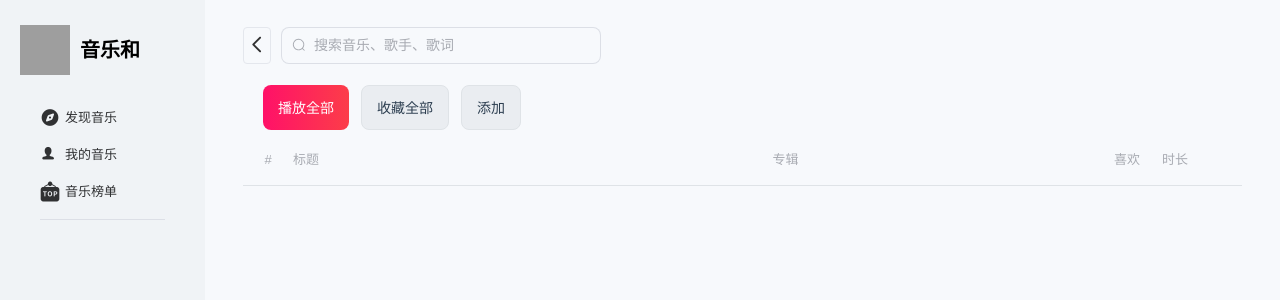
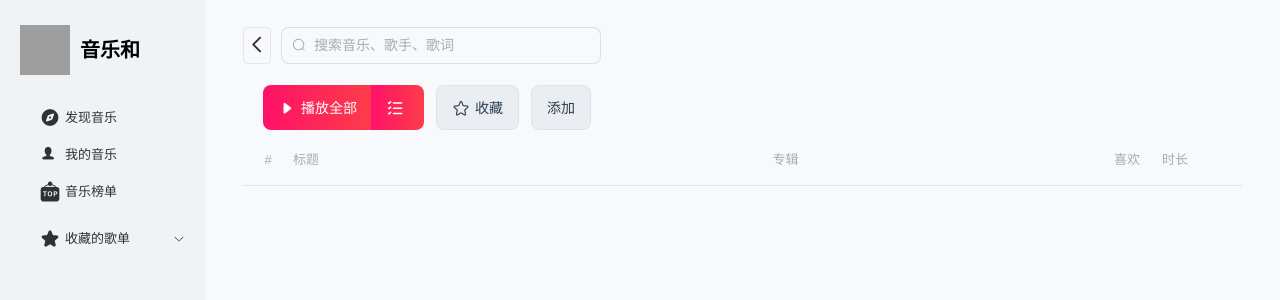
Before and after one commit to HeHang0/musiche, a Vue app in the folder web/: page /recent in a window 1280 px wide. Shown: the top 300 px of the page. Built offline with nearby package versions, Linux system fonts and the light colour scheme; grey boxes are pictures that could not be loaded; a web font is replaced by a local one.

Commit message:
Favorite playlist

```diff
--- a/web/src/App.vue
+++ b/web/src/App.vue
@@ -7,6 +7,8 @@ import CurrentList from './components/CurrentList.vue';
 import PlayDetail from './components/PlayDetail.vue';
 import WindowHelper from './components/WindowHelper.vue';
 import { webView2Services } from './utils/utils';
+import { usePlayStore } from './stores/play';
+const play = usePlayStore();
 document.addEventListener(
   'error',
   function (event: ErrorEvent) {
@@ -25,7 +27,9 @@ document.addEventListener(
     direction="vertical"
     :class="webView2Services.enabled ? 'webview-host' : ''">
     <el-scrollbar class="music-root">
-      <el-container class="music-layout-top">
+      <el-container
+        class="music-layout-top"
+        :class="play.musicList.length > 0 ? '' : 'music-layout-top-full'">
         <SideMenu />
 
         <el-container class="music-layout-right" direction="vertical">
@@ -62,6 +66,9 @@ document.addEventListener(
     overflow: hidden;
     height: calc(100vh - 80px);
     min-height: 600px;
+    &-full {
+      height: 100vh;
+    }
   }
   &-top,
   .music-footer {
--- a/web/src/assets/base.css
+++ b/web/src/assets/base.css
@@ -20,7 +20,7 @@
   --music-page-padding-horizontal: 38px;
   --music-border-radio: 8px;
   --music-progress-height: 4px;
-  --music-button-margin: 20px;
+  --music-button-margin: 12px;
   --music-progress-hover-height: var(--music-progress-height);
   --music-text-color: #2c3e50;
   --music-highlight-color: #0c73c2;
@@ -62,7 +62,8 @@
   background: var(--music-button-info-background-hover);
   border-color: var(--music-button-info-border-color);
 }
-.music-button-pure + .music-button-pure {
+.el-button-group + button,
+button + button {
   margin-left: var(--music-button-margin);
 }
 .music-button-pure {
@@ -267,3 +268,21 @@ body {
   -webkit-animation: spin 30s linear 30s 5 alternate;
   animation: spin 30s linear infinite;
 }
+
+.text-overflow-1 {
+  white-space: nowrap;
+  overflow: hidden;
+  text-overflow: ellipsis;
+}
+
+.text-overflow-2 {
+  /* flex: 1; */
+  overflow: hidden;
+  text-overflow: ellipsis;
+  display: -webkit-box;
+  -webkit-line-clamp: 2;
+  -webkit-box-orient: vertical;
+  white-space: pre-line;
+  overflow-wrap: break-word;
+  line-height: 1.6;
+}
--- a/web/src/assets/main.css
+++ b/web/src/assets/main.css
@@ -34,3 +34,8 @@ body {
   font-family: 'icon-font';
   font-size: 20px;
 }
+
+button .music-icon {
+  font-size: 18px;
+  margin-right: 5px;
+}
--- a/web/src/components/CurrentList.vue
+++ b/web/src/components/CurrentList.vue
@@ -17,7 +17,10 @@ const play = usePlayStore();
         </span>
       </span>
       <span>
-        <span class="music-icon">收藏全部</span>
+        <span>
+          <span class="music-icon">藏</span>
+          <span>收藏全部</span>
+        </span>
         <span class="music-icon" @click="play.clearMusicList">清空</span>
       </span>
     </div>
--- a/web/src/components/Footer.vue
+++ b/web/src/components/Footer.vue
@@ -247,7 +247,6 @@ play.startCheck();
     &-singer > div {
       overflow: hidden;
       white-space: nowrap;
-      overflow: hidden;
       text-overflow: ellipsis;
     }
     &-singer {
--- a/web/src/components/MusicList.vue
+++ b/web/src/components/MusicList.vue
@@ -24,8 +24,6 @@ function toAlbum(music: Music) {
     router.push(`/album/${music.type}/${music.albumId}`);
   }
 }
-const defaultImage = '/logo.png';
-
 const play = usePlayStore();
 </script>
 <template>
--- a/web/src/components/SideMenu.vue
+++ b/web/src/components/SideMenu.vue
@@ -44,7 +44,10 @@ options.routes.forEach(item => {
             <span :id="menu.key">{{ menu.name }}</span>
           </el-menu-item>
         </template>
-        <el-divider></el-divider>
+        <el-divider
+          v-if="
+            play.musicHistory.length > 0 || play.myLoves.length > 0
+          "></el-divider>
         <el-menu-item
           v-if="play.myLoves.length > 0"
           index="/lover"
@@ -59,6 +62,22 @@ options.routes.forEach(item => {
           <span class="music-icon">时</span>
           <span id="recent">最近播放</span>
         </el-menu-item>
+        <el-divider v-if="play.myFavorites.length > 0"></el-divider>
+        <el-sub-menu>
+          <template #title>
+            <el-menu-item>
+              <span class="music-icon">藏</span>
+              <span>收藏的歌单</span>
+            </el-menu-item>
+          </template>
+          <el-menu-item
+            class="el-menu-item-wide"
+            v-for="item in play.myFavorites"
+            :index="`/playlist/${item.type}/${item.id}`">
+            <img :src="item.image" />
+            <div class="text-overflow-2">{{ item.name }}</div>
+          </el-menu-item>
+        </el-sub-menu>
       </el-menu>
     </el-scrollbar>
   </el-aside>
@@ -68,6 +87,9 @@ options.routes.forEach(item => {
   width: 205px;
   .music-icon {
     margin-right: 5px;
+  }
+  :deep(.el-menu--inline) {
+    background: transparent !important;
   }
   & > .el-scrollbar {
     height: calc(100% - 80px);
@@ -95,13 +117,28 @@ options.routes.forEach(item => {
       margin: 10px 40px;
       width: calc(100% - 80px);
     }
+    :deep(.el-sub-menu__title) {
+      padding-left: 0 !important;
+    }
     .el-menu-item {
       margin: 2px 20px;
       height: 35px;
       border-radius: 8px;
       font-size: 13px;
+      width: calc(100% - 40px);
+      padding-left: var(--el-menu-base-level-padding) !important;
       &:hover {
         background: var(--music-button-background-hover);
+      }
+      img {
+        width: 40px;
+        height: 40px;
+        border-radius: var(--music-border-radio);
+        margin-right: 5px;
+      }
+      &-wide {
+        height: 50px;
+        font-size: 11px;
       }
     }
     .el-menu-item.is-active {
--- a/web/src/stores/play.ts
+++ b/web/src/stores/play.ts
@@ -1,6 +1,6 @@
 import { defineStore } from 'pinia';
 import * as api from '../utils/api/api';
-import { Music, SortType, WindowInfo } from '../utils/type';
+import { Music, Playlist, SortType, WindowInfo } from '../utils/type';
 import { CommunicationClient, musicOperate, wsClient } from '../utils/http';
 import { StorageKey, storage } from '../utils/storage';
 import { getRandomInt } from '../utils/utils';
@@ -27,6 +27,8 @@ export const usePlayStore = defineStore('play', {
       musicList: [] as Music[],
       myLoves: [] as Music[],
       myLover: {} as any,
+      myFavorites: [] as Playlist[],
+      myFavorite: {} as any,
       sortType: SortType.Loop as SortType,
       musicHistory: [] as Music[],
       currentListShow: false,
@@ -102,6 +104,24 @@ export const usePlayStore = defineStore('play', {
       });
       this.myLoves.map(m => (this.myLover[m.type + m.id] = true));
       storage.setValue(StorageKey.MyLoves, this.myLoves);
+    },
+    async addMyFavorite(Playlists: Playlist[], remove?: boolean) {
+      if (!Array.isArray(Playlists)) return;
+      Playlists.map(playlist => {
+        var index = this.myFavorites.findIndex(
+          m => m.id == playlist.id && m.type == playlist.type
+        );
+        if (remove) {
+          if (index >= 0) this.myFavorites.splice(index, 1);
+        } else {
+          if (index < 0) this.myFavorites.push(playlist);
+        }
+      });
+      Object.keys(this.myFavorite).map(m => {
+        delete this.myFavorite[m];
+      });
+      this.myFavorites.map(m => (this.myFavorite[m.type + m.id] = true));
+      storage.setValue(StorageKey.MyFavorites, this.myFavorites);
     },
     add(musics: Music[]) {
       if (!musics) return;
@@ -365,6 +385,7 @@ export const usePlayStore = defineStore('play', {
     async initValue() {
       this.setCurrentMusic(await storage.getValue(StorageKey.CurrentMusic));
       this.addMyLove(await storage.getValue(StorageKey.MyLoves));
+      this.addMyFavorite(await storage.getValue(StorageKey.MyFavorites));
       this.addHistory(
         await storage.getValue(StorageKey.CurrentMusicHistory),
         false,
--- a/web/src/utils/http.ts
+++ b/web/src/utils/http.ts
@@ -1,4 +1,3 @@
-import 'vite/client';
 import { AudioPlayer } from './audio';
 import { ProxyRequestData } from './type';
 import { webView2Services } from './utils';
--- a/web/src/utils/storage.ts
+++ b/web/src/utils/storage.ts
@@ -10,6 +10,7 @@ export enum StorageKey {
   SortType = 'sort-type',
   PlayerMode = 'player-mode',
   MyLoves = 'my-loves',
+  MyFavorites = 'my-favorites',
   Volume = 'volume',
   VolumeCache = 'volume-cache'
 }
--- a/web/src/views/playlist.vue
+++ b/web/src/views/playlist.vue
@@ -84,12 +84,41 @@ onUnmounted(unWatch);
             v-html="playlistInfo.description || ''"></div>
         </div>
         <div>
-          <el-button type="primary" @click="play.play(undefined, musicList)"
-            >播放全部</el-button
-          >
-          <el-button v-if="currentRoute.meta?.key != 'lover'" type="info"
-            >收藏全部</el-button
-          >
+          <el-button-group>
+            <el-button type="primary" @click="play.play(undefined, musicList)">
+              <span class="music-icon">播</span>
+              播放全部
+            </el-button>
+            <el-button
+              type="primary"
+              @click="play.add(musicList)"
+              title="添加到播放列表">
+              <span class="music-icon">批</span>
+            </el-button>
+          </el-button-group>
+          <el-button
+            v-if="currentRoute.meta?.key != 'lover'"
+            type="info"
+            @click="
+              playlistInfo &&
+                play.addMyFavorite(
+                  [playlistInfo],
+                  play.myFavorite[playlistInfo.type + playlistInfo.id]
+                )
+            ">
+            <span class="music-icon">{{
+              playlistInfo &&
+              play.myFavorite[playlistInfo.type + playlistInfo.id]
+                ? '藏'
+                : '收'
+            }}</span>
+            {{
+              playlistInfo &&
+              play.myFavorite[playlistInfo.type + playlistInfo.id]
+                ? '已'
+                : ''
+            }}收藏
+          </el-button>
           <el-button type="info" @click="play.add(musicList)">添加</el-button>
         </div>
       </div>
--- a/web/src/views/ranking.vue
+++ b/web/src/views/ranking.vue
@@ -86,7 +86,10 @@ onUnmounted(unWatch);
         <el-button type="primary" @click="play.play(undefined, musicList)"
           >播放全部</el-button
         >
-        <el-button type="info">收藏全部</el-button>
+        <el-button type="info">
+          <span class="music-icon">藏</span>
+          收藏
+        </el-button>
       </div>
     </div>
     <el-scrollbar>
```
